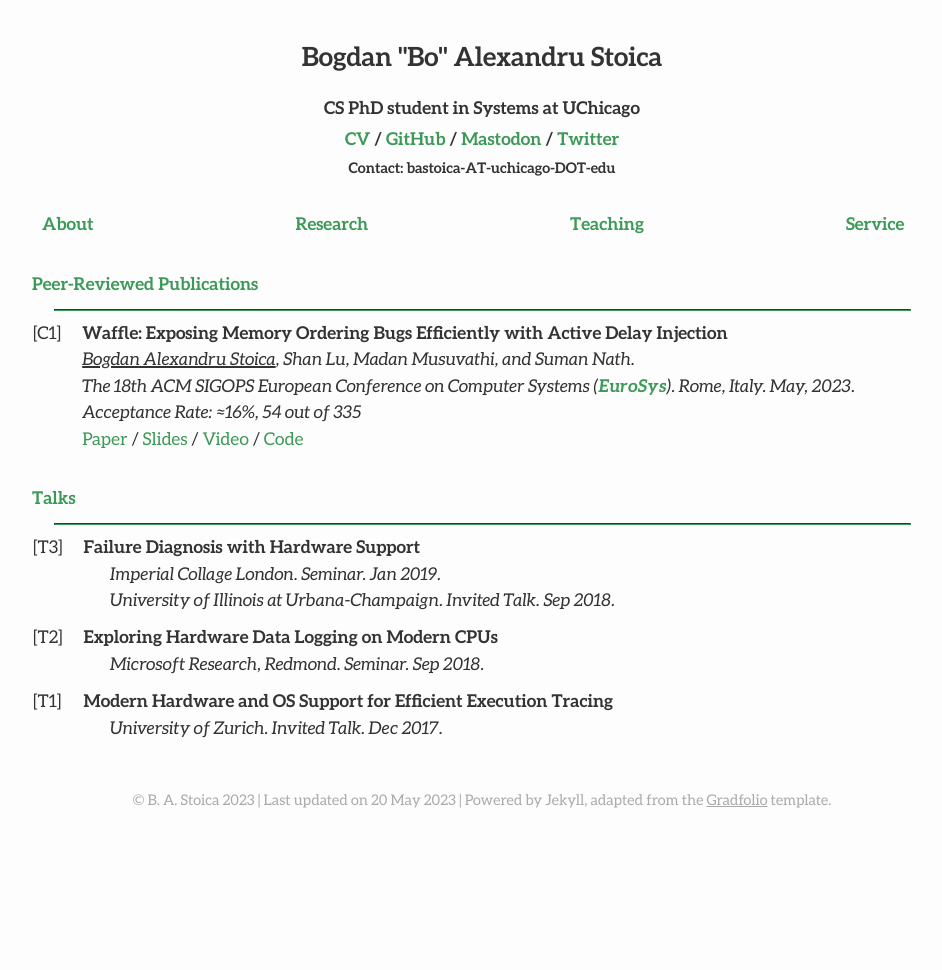
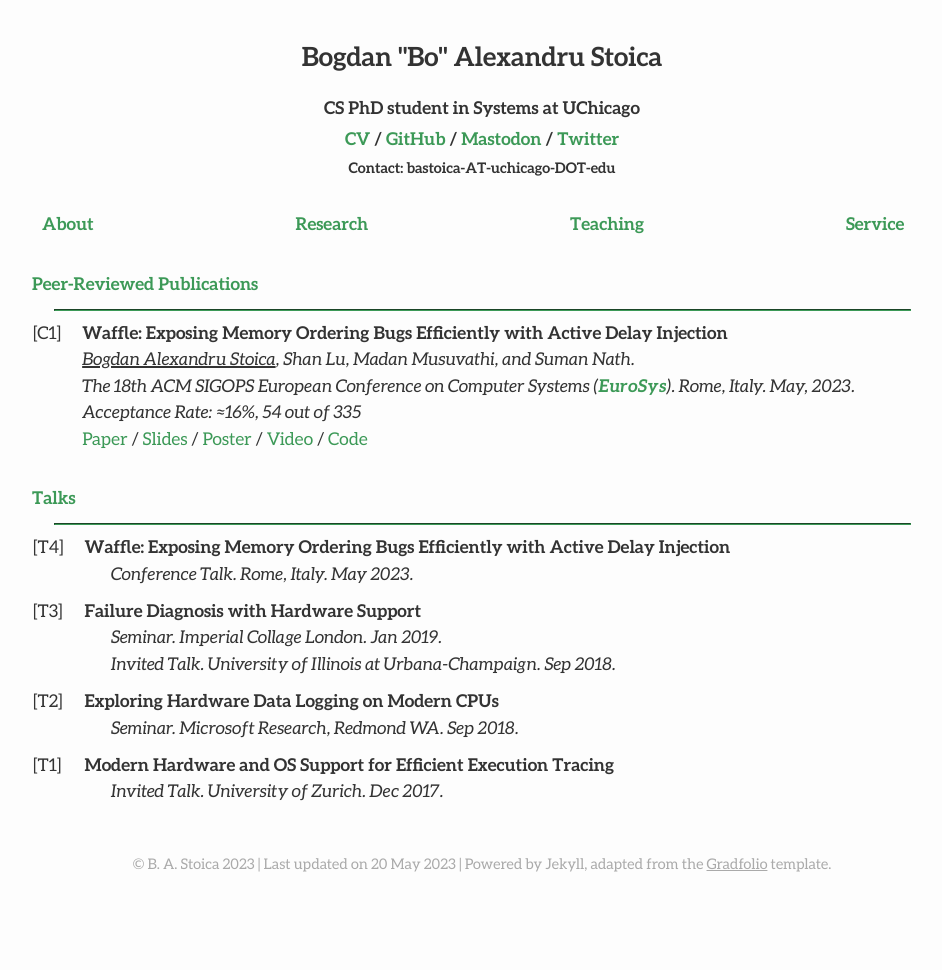
Before and after one commit to bastoica/bastoica.github.io, a Jekyll site: the page built from research.md, in a window 1280 px wide. Shown: the whole page, without its empty margins (158-1100 px from the left). Built offline with Jekyll 4.4.1, drawn with Linux system fonts in a browser that asks for light colours; nearby versions of some CDN libraries.

Commit message:
Update research page

```diff
--- a/research.md
+++ b/research.md
@@ -16,7 +16,7 @@ published: true
 	  <b>Waffle: Exposing Memory Ordering Bugs Efficiently with Active Delay Injection</b><br>
 	  <i><u style="text-decoration-thickness: 2px;">Bogdan Alexandru Stoica</u>, Shan Lu, Madan Musuvathi, and Suman Nath.</i><br>
 	  <i>The 18th ACM SIGOPS European Conference on Computer Systems (<a class="useful-links" href="https://2023.eurosys.org/" target="_blank"><b>EuroSys</b></a>). Rome, Italy. May, 2023. Acceptance Rate: ≈16%, 54 out of 335</i><br>
-	  <a class="useful-links" href="" target="_blank">Paper</a> / <a class="useful-links" href="" target="_blank">Slides</a> / <a class="useful-links" href="" target="_blank">Video</a> / <a class="useful-links" href="" target="_blank">Code</a>
+	  <a class="useful-links" href="/files/papers/2023_eurosys_waffle.pdf" target="_blank">Paper</a> / <a class="useful-links" href="files/slides/2023_eurosys_talk.pptx" target="_blank">Slides</a> / <a class="useful-links" href="/files/posters/2023_eurosys_poster.pdf" target="_blank">Poster</a> / <a class="useful-links" href="" target="_blank">Video</a> / <a class="useful-links" href="https://github.com/bastoica/waffle" target="_blank">Code</a>
 	</td>
   </tr>
 </table>
@@ -29,25 +29,32 @@ published: true
 
 <table id="talksTable" style="border-collapse: collapse;">
   <tr>
+    <td class="table-left-column">[T4]</td>
+    <td class="table-right-column">
+	  <b>Waffle: Exposing Memory Ordering Bugs Efficiently with Active Delay Injection</b><br>
+	  <i>&emsp;&ensp;Conference Talk. Rome, Italy. May 2023.</i><br>
+	</td>
+  </tr>
+  <tr>
     <td class="table-left-column">[T3]</td>
     <td class="table-right-column">
 	  <b>Failure Diagnosis with Hardware Support</b><br>
-	  <i>&emsp;&ensp;Imperial Collage London. Seminar. Jan 2019.</i><br>
-	  <i>&emsp;&ensp;University of Illinois at Urbana-Champaign. Invited Talk. Sep 2018.</i><br>
+	  <i>&emsp;&ensp;Seminar. Imperial Collage London. Jan 2019.</i><br>
+	  <i>&emsp;&ensp;Invited Talk. University of Illinois at Urbana-Champaign. Sep 2018.</i><br>
 	</td>
   </tr>
   <tr>
     <td class="table-left-column">[T2]</td>
     <td class="table-right-column">
 	  <b>Exploring Hardware Data Logging on Modern CPUs</b><br>
-	  <i>&emsp;&ensp;Microsoft Research, Redmond. Seminar. Sep 2018.</i><br>
+	  <i>&emsp;&ensp;Seminar. Microsoft Research, Redmond WA. Sep 2018.</i><br>
 	</td>
   </tr>
   <tr>
     <td class="table-left-column">[T1]</td>
     <td class="table-right-column">
 	  <b>Modern Hardware and OS Support for Efficient Execution Tracing</b><br>
-	  <i>&emsp;&ensp;University of Zurich. Invited Talk. Dec 2017.</i><br>
+	  <i>&emsp;&ensp;Invited Talk. University of Zurich. Dec 2017.</i><br>
 	</td>
   </tr>
 </table>
```
Also changed, not shown: 2 other files.
